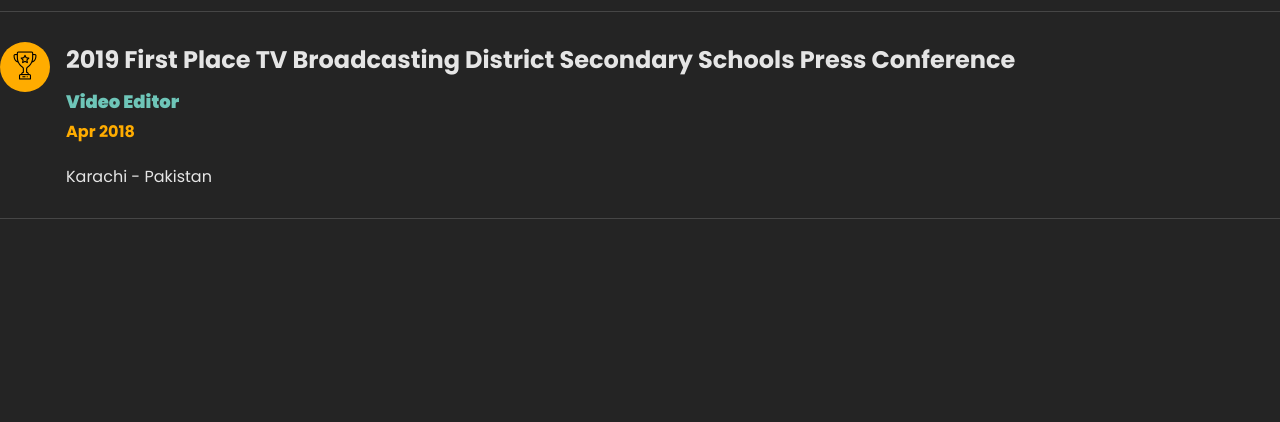
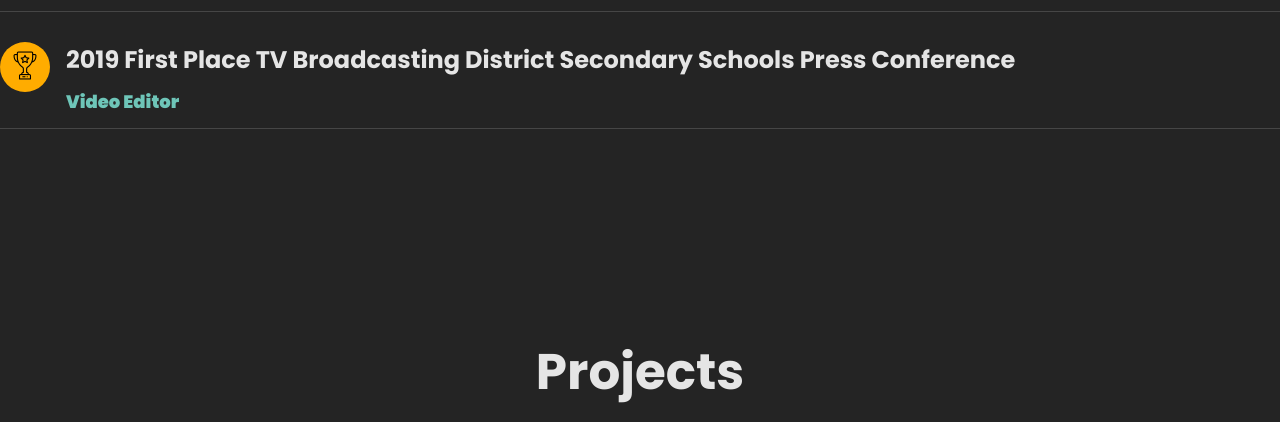
Before and after one commit to kingcgian/gi, a plain HTML site: page index.html in a window 1280 px wide. Shown: the part 3392-3814 px from the top of the page. Drawn offline with Linux system fonts and the light colour scheme; files whose address does not match are found by name.

Commit message:
Update index.html

```diff
--- a/index.html
+++ b/index.html
@@ -308,8 +308,8 @@
                     Schools Press Conference </h2>
                   <span class="position"><strong>Video Editor</strong></span>
 
-                  <p class="date">Apr 2018</p>
-                  <p>Karachi - Pakistan</p>
+
+
                 </div>
               </div>
             </div>
```
